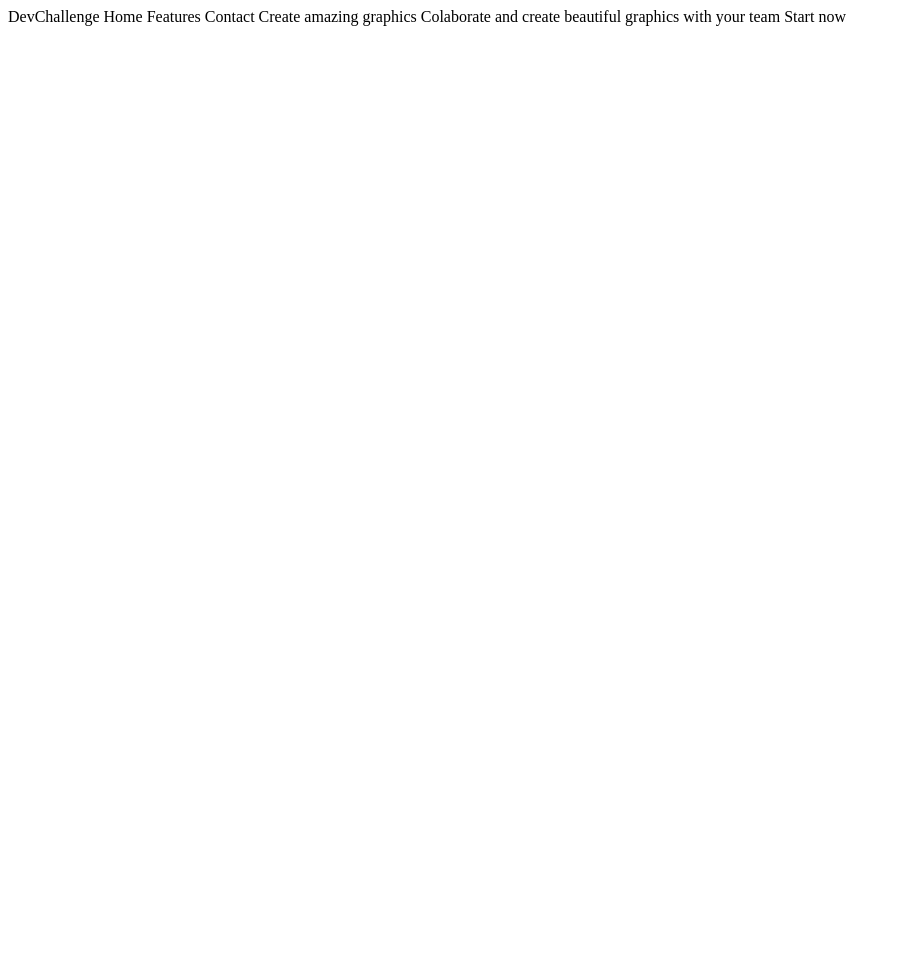
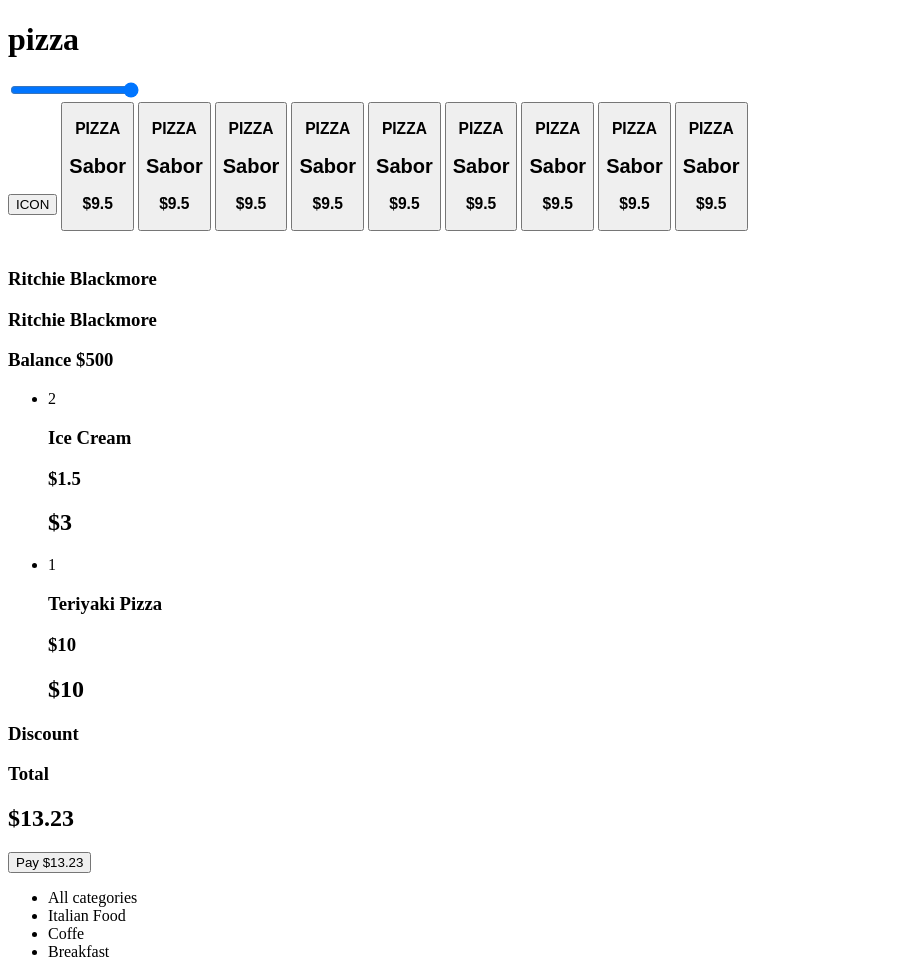
Before and after one commit to VialdeSouza/dev-challenge-menu, a plain HTML site: page index.html in a window 1280 px wide. Shown: the whole page, without its empty margins (0-900 px from the left). Before the commit the page ends 800 px from the top, so only its background shows below. Drawn offline with Linux system fonts and the light colour scheme.

Commit message:
feature: include content

```diff
--- a/index.html
+++ b/index.html
@@ -1,5 +1,131 @@
-DevChallenge
-Home Features Contact
-Create amazing graphics
-Colaborate and create beautiful graphics with your team
-Start now
+<!DOCTYPE html>
+<html lang="en">
+  <head>
+    <meta charset="UTF-8" />
+    <meta http-equiv="X-UA-Compatible" content="IE=edge" />
+    <meta name="viewport" content="width=device-width, initial-scale=1.0" />
+    <title>DevChallenge</title>
+    <link rel="stylesheet" href="style.css" />
+    <link rel="preconnect" href="https://fonts.googleapis.com" />
+    <link rel="preconnect" href="https://fonts.gstatic.com" crossorigin />
+    <link
+      href="https://fonts.googleapis.com/css2?family=Roboto:wght@400;500;700&display=swap"
+      rel="stylesheet"
+    />
+  </head>
+  <body>
+    <header>
+      <h1>pizza</h1>
+      <input type="range" max="1" min="0" />
+    </header>
+    <main>
+      <button>ICON</button>
+
+      <button>
+        <h3>PIZZA</h3>
+        <h2>Sabor</h2>
+        <h3>$9.5</h3>
+      </button>
+
+      <button>
+        <h3>PIZZA</h3>
+        <h2>Sabor</h2>
+        <h3>$9.5</h3>
+      </button>
+
+      <button>
+        <h3>PIZZA</h3>
+        <h2>Sabor</h2>
+        <h3>$9.5</h3>
+      </button>
+
+      <button>
+        <h3>PIZZA</h3>
+        <h2>Sabor</h2>
+        <h3>$9.5</h3>
+      </button>
+
+      <button>
+        <h3>PIZZA</h3>
+        <h2>Sabor</h2>
+        <h3>$9.5</h3>
+      </button>
+
+      <button>
+        <h3>PIZZA</h3>
+        <h2>Sabor</h2>
+        <h3>$9.5</h3>
+      </button>
+
+      <button>
+        <h3>PIZZA</h3>
+        <h2>Sabor</h2>
+        <h3>$9.5</h3>
+      </button>
+
+      <button>
+        <h3>PIZZA</h3>
+        <h2>Sabor</h2>
+        <h3>$9.5</h3>
+      </button>
+
+      <button>
+        <h3>PIZZA</h3>
+        <h2>Sabor</h2>
+        <h3>$9.5</h3>
+      </button>
+    </main>
+    <aside>
+      <div>
+        <img src="" />
+        <h3>Ritchie Blackmore</h3>
+      </div>
+
+      <div>
+        <div>
+          <h3>Ritchie Blackmore</h3>
+          <h3>Balance $500</h3>
+        </div>
+        <ul>
+          <li>
+            <div>
+              <div>2</div>
+              <h3>Ice Cream</h3>
+              <h3>$1.5</h3>
+              <h1>$3</h1>
+            </div>
+          </li>
+          <li>
+            <div>
+              <div>1</div>
+              <h3>Teriyaki Pizza</h3>
+              <h3>$10</h3>
+              <h1>$10</h1>
+            </div>
+          </li>
+        </ul>
+      </div>
+      <div>
+        <div>
+          <h3>Discount</h3>
+        </div>
+        <div>
+          <h3>Total</h3>
+          <h1>$13.23</h1>
+        </div>
+
+        <button>Pay $13.23</button>
+      </div>
+    </aside>
+    <footer>
+      <nav>
+        <ul>
+          <li>All categories</li>
+          <li>Italian Food</li>
+          <li>Coffe</li>
+          <li>Breakfast</li>
+        </ul>
+      </nav>
+    </footer>
+  </body>
+</html>
```
